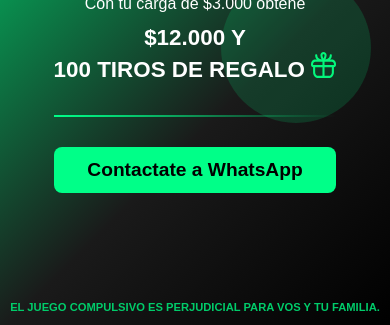
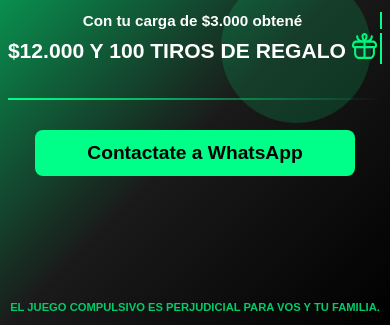
Before and after one commit to camilocordoba27/afiliado-digiplayers-bplay, a plain HTML site: page index.html in a window 390 px wide. Shown: the part 555-880 px from the top of the page. Drawn offline with Linux system fonts and the light colour scheme.

Commit message:
animacion add

```diff
--- a/index.html
+++ b/index.html
@@ -3,7 +3,7 @@
 <head>
     <meta charset="UTF-8">
     <meta name="viewport" content="width=device-width, initial-scale=1.0">
-    <!-- <meta http-equiv="refresh" content="5; url=https://wa.link/nsai52"> -->
+    <!-- <meta http-equiv="refresh" content="5; url=https://wa.link/x4vdpr"> -->
     <meta name="description" content="Bplay - Registrate y obtené $18.000 y 100 tiros de regalo con tu carga de $3.000">
     <link rel="stylesheet" href="style.css">
     <link rel="icon" href="img/bplayico.ico">
@@ -57,7 +57,6 @@
                 <div class="decorative-circle deco-2" aria-hidden="true"></div>
                 <div class="decorative-circle deco-3" aria-hidden="true"></div>
                 <div class="decorative-circle deco-4" aria-hidden="true"></div>
-                <div class="decorative-circle deco-5" aria-hidden="true"></div>
             </div>
         </section>
 
@@ -67,10 +66,10 @@
                 <img src="img/bplaylogo.png" width="250" height="auto" alt="Bplay +18">
             </h1>
 
-            <p class="welcome-text">Con tu carga de $3.000 obtené</p>
+            <p class="cursor typewriter-animation parrafo">Con tu carga de $3.000 obtené</p> <br>
 
-            <h2 class="bonus-text">
-                $12.000 Y <br>
+            <h2 class="cursor typewriter-animation">
+                $12.000 Y
                 100 TIROS DE REGALO
                 <img src="img/regalosvg.svg" class="regalo" alt="">
             </h2>
@@ -101,24 +100,24 @@
 
         // Esperar 300ms para que el pixel registre el evento antes de redirigir
         setTimeout(() => {
-          window.location.href = 'https://wa.link/nsai52';
+          window.location.href = 'https://wa.link/x4vdpr';
         }, 300);
       });
 
-       let countdown = 5
- const countdownElement = document.getElementById("countdown")
+//        let countdown = 5
+//  const countdownElement = document.getElementById("countdown")
 
  // Actualizar el contador cada segundo
- const countdownInterval = setInterval(() => {
-   countdown--
-   if (countdownElement) {
-     countdownElement.textContent = countdown
-   }
+//  const countdownInterval = setInterval(() => {
+//    countdown--
+//    if (countdownElement) {
+//      countdownElement.textContent = countdown
+//    }
 
-   if (countdown <= 0) {
-     clearInterval(countdownInterval)
-   }
- }, 1000)
+//    if (countdown <= 0) {
+//      clearInterval(countdownInterval)
+//    }
+//  }, 1000)
 
 
     </script>
--- a/style.css
+++ b/style.css
@@ -176,7 +176,7 @@ body {
 
 .register-button {
   background: #00ff88;
-  color: #000;
+  color: #000000;
   border: none;
   padding: 0.938rem 3.75rem;
   font-size: 1.2rem;
@@ -487,3 +487,105 @@ footer {
 
 
 }
+
+
+
+/* ============================================
+                  EFECTOS LETRAS
+   ============================================ */
+
+/* Contenedor del cursor parpadeante */
+.cursor {
+  display: inline-block;
+  overflow: hidden;
+  white-space: nowrap;
+  border-right: 3px solid #00ff88;
+  padding-right: 5px;
+}
+
+/* Animación del texto typewriter */
+.typewriter-animation {
+  display: inline-block;
+  overflow: hidden;
+  white-space: nowrap;
+  animation: typewriter 6s steps(60) 0.5s infinite normal both, blinkingCursor 500ms steps(30) infinite normal;
+    color: #ffffff;
+  font-size: 4vh;
+}
+
+.parrafo{
+    font-size: 2vh;
+    color: #ffffff;
+    font-weight: bold;
+}
+
+/* Keyframe para el efecto de escritura */
+@keyframes typewriter {
+  0% {
+    width: 0;
+  }
+  50% {
+    width: 100%;
+  }
+  100% {
+    width: 100%;
+  }
+}
+
+/* Keyframe para el cursor parpadeante */
+@keyframes blinkingCursor {
+  0%,
+  49% {
+    border-color: #00ff88;
+  }
+  50%,
+  100% {
+    border-color: transparent;
+  }
+}
+
+/* ============================================
+   RESPONSIVE - AJUSTES PARA PANTALLAS PEQUEÑAS
+   ============================================ */
+
+/* Tablets y pantallas medianas */
+@media (max-width: 768px) {
+  .typewriter-animation {
+    animation: typewriter 5s steps(25) 0.5s infinite normal both, blinkingCursor 500ms steps(25) infinite normal;
+    font-size: 2.5vh;
+  }
+
+  .cursor {
+    border-right-width: 2px;
+  }
+
+  .parrafo{
+    font-size: 1.8vh;
+}
+
+}
+
+/* Móviles */
+@media (max-width: 480px) {
+  .cursor {
+    border-right-width: 2px;
+    padding-right: 3px;
+    /* Asegura que el texto no se corte */
+    max-width: 100%;
+  }
+
+  .typewriter-animation {
+    /* Animación más lenta para pantallas pequeñas */
+    animation: typewriter 6s steps(20) 0.5s infinite normal both, blinkingCursor 500ms steps(20) infinite normal;
+    /* Asegura que el texto completo sea visible */
+    max-width: 100%;
+  }
+}
+
+/* Pantallas muy pequeñas */
+@media (max-width: 360px) {
+  .typewriter-animation {
+    /* Animación aún más lenta para textos largos */
+    animation: typewriter 7s steps(15) 0.5s infinite normal both, blinkingCursor 500ms steps(15) infinite normal;
+  }
+}
```
